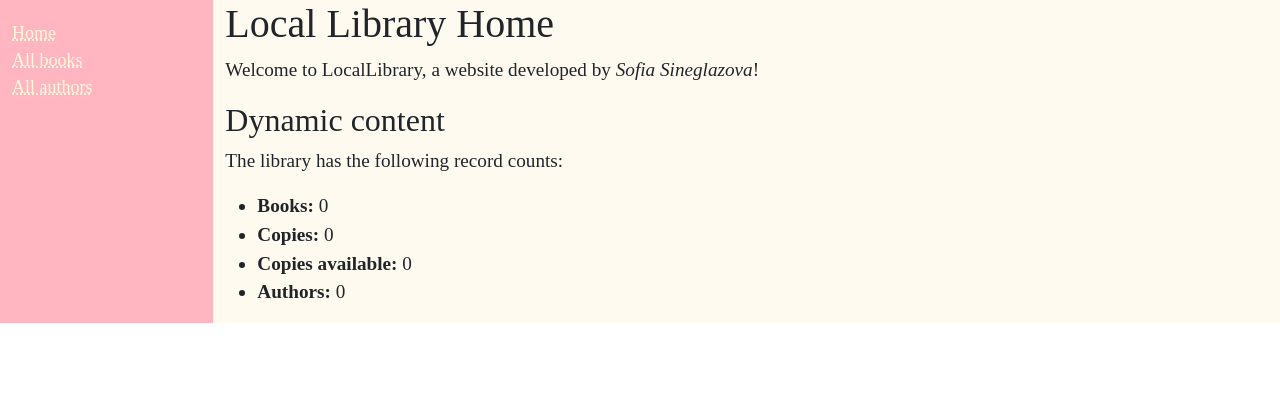
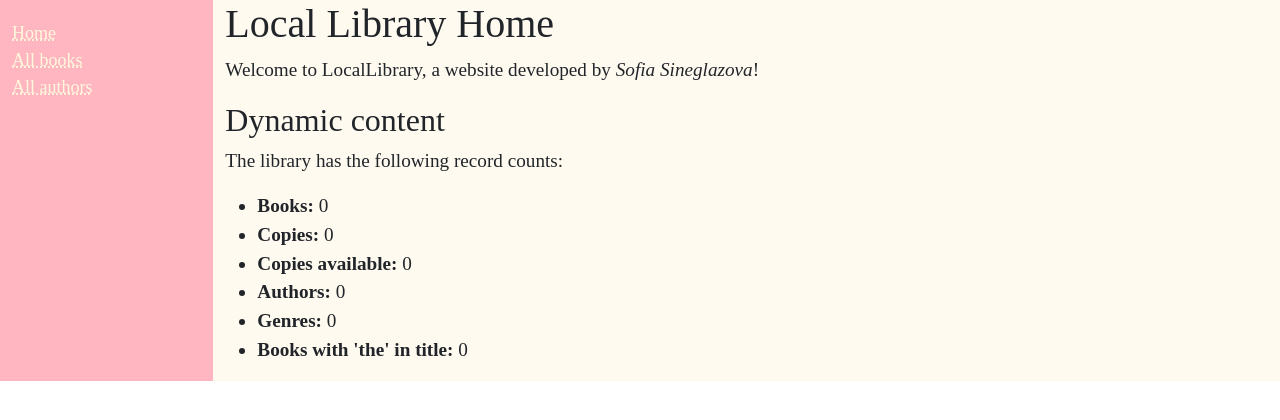
Before and after one commit to sunday793/local-library-with-django, a Django app: page /catalog/ in a window 1280 px wide. Shown: the top 420 px of the page. Run offline with Django 5.2, Linux system fonts and the light colour scheme; data that the repository does not hold is empty.

Commit message:
added counts for genres and books with a particular word to view

```diff
--- a/locallibrary/catalog/templates/index.html
+++ b/locallibrary/catalog/templates/index.html
@@ -17,5 +17,7 @@
     <li><strong>Copies:</strong> {{ num_instances }}</li>
     <li><strong>Copies available:</strong> {{ num_instances_available }}</li>
     <li><strong>Authors:</strong> {{ num_authors }}</li>
+    <li><strong>Genres:</strong> {{ num_genres }}</li>
+    <li><strong>Books with 'the' in title:</strong> {{ specific_books }}</li>
   </ul>
 {% endblock %}
--- a/locallibrary/catalog/views.py
+++ b/locallibrary/catalog/views.py
@@ -16,11 +16,17 @@ def index(request):
     # The 'all()' is implied by default
     num_authors = Author.objects.count()
 
+    num_genres = Genre.objects.count()
+
+    specific_books = Book.objects.filter(title__icontains='the').count()
+
     context = {
         'num_books': num_books,
         'num_instances': num_instances,
         'num_instances_available': num_instances_available,
         'num_authors': num_authors,
+        'num_genres': num_genres,
+        'specific_books': specific_books,
     }
 
     # Render the HTML template index.html with the data in the context variable
```
